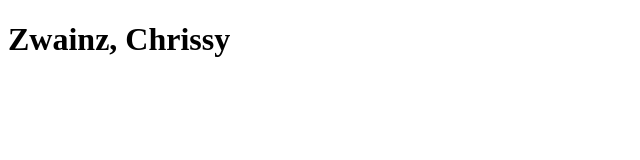
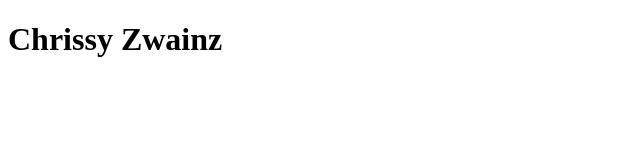
Before and after one commit to czwainz/day-2, a plain HTML site: page index.html in a window 1280 px wide. Shown: the whole page, without its empty margins (0-640 px from the left). Drawn offline with Linux system fonts and the light colour scheme.

Commit message:
changed name

```diff
--- a/index.html
+++ b/index.html
@@ -9,7 +9,7 @@
 </head>
 
 <body>
-  <h1>Zwainz, Chrissy</h1>
+  <h1>Chrissy Zwainz</h1>
 </body>
 
 </html>
```
